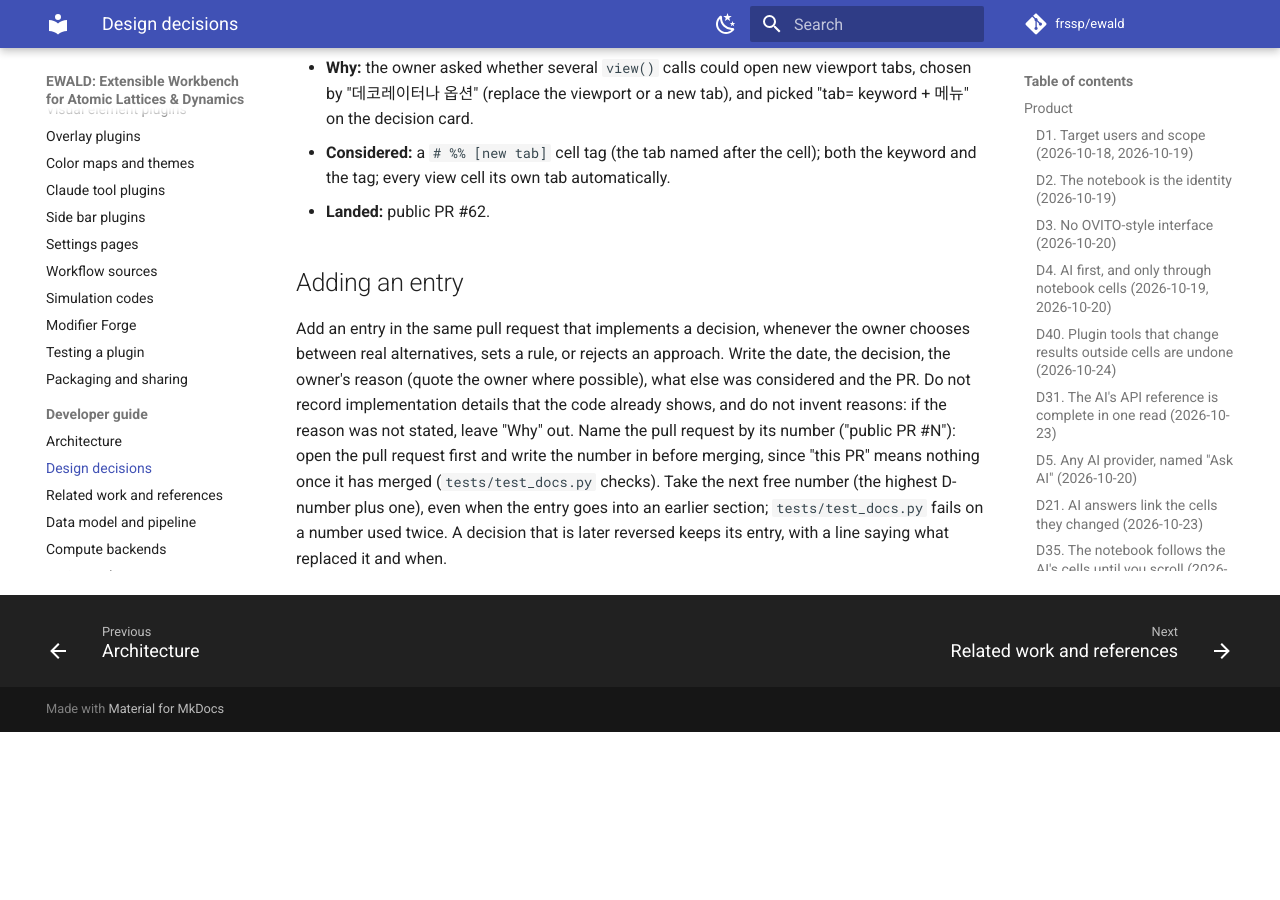
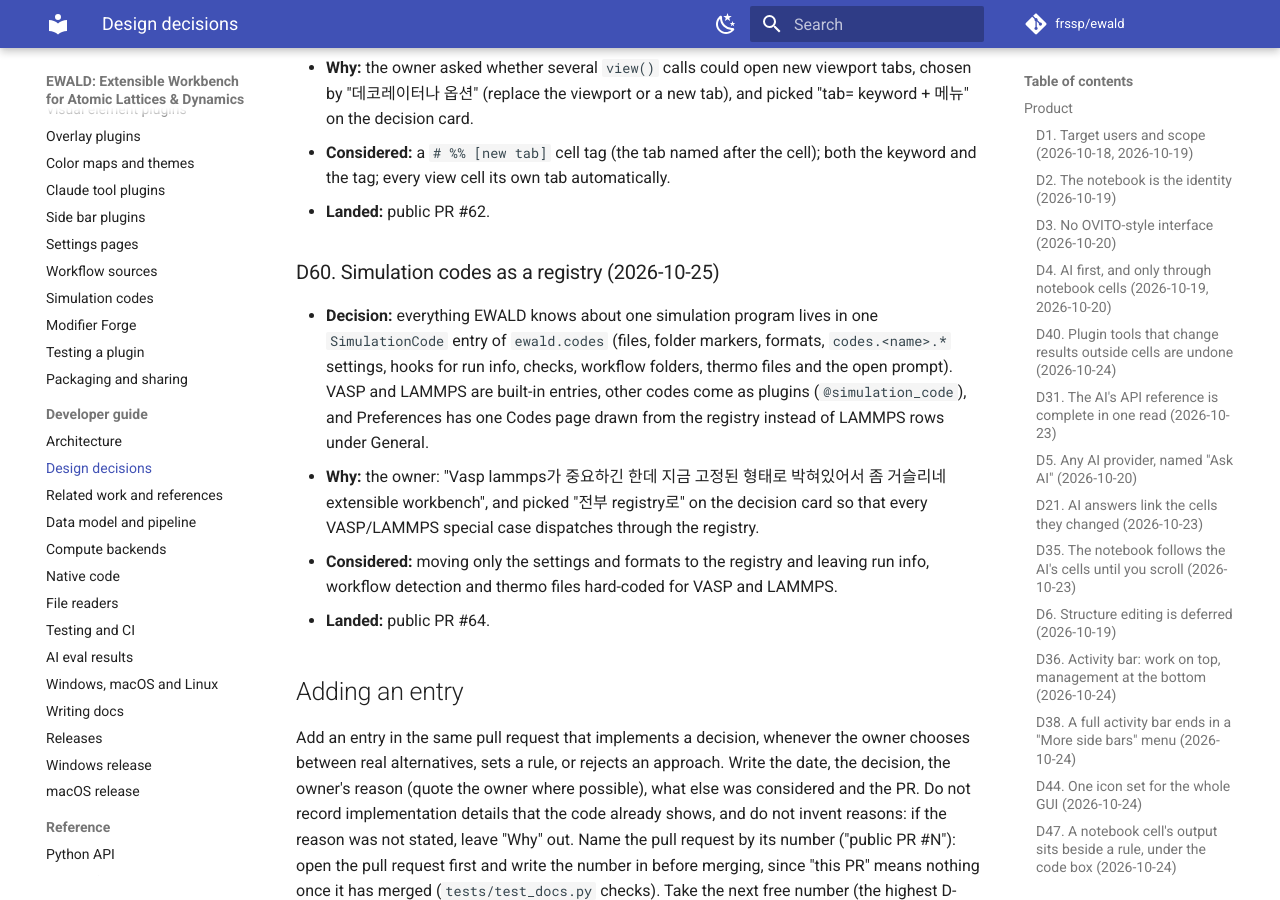
Before and after one commit to frssp/ewald, an MkDocs documentation site: the page built from docs/developer/decisions.md, in a window 1280 px wide and 900 px high, scrolled down 21447 px. Built offline with MkDocs 1.6.1 and Material for MkDocs 9.7.7, drawn with Linux system fonts in a browser that asks for light colours; comment, search, counter and statistics services are not loaded; before the commit the page ends 22179 px from its top, so only the background shows below that.

Commit message:
decisions: D60 simulation code registry (public PR #64)
Co-Authored-By: Claude Opus 5.5 (1M context) <noreply@anthropic.com>

```diff
--- a/docs/developer/decisions.md
+++ b/docs/developer/decisions.md
@@ -767,6 +767,20 @@ Pull request numbers up to #242 refer to the pre-publication repository, which i
   the tag; every view cell its own tab automatically.
 - **Landed:** public PR #62.
 
+### D60. Simulation codes as a registry (2026-10-25)
+
+- **Decision:** everything EWALD knows about one simulation program lives in one
+  `SimulationCode` entry of `ewald.codes` (files, folder markers, formats, `codes.<name>.*`
+  settings, hooks for run info, checks, workflow folders, thermo files and the open prompt).
+  VASP and LAMMPS are built-in entries, other codes come as plugins (`@simulation_code`), and
+  Preferences has one Codes page drawn from the registry instead of LAMMPS rows under General.
+- **Why:** the owner: "Vasp lammps가 중요하긴 한데 지금 고정된 형태로 박혀있어서 좀 거슬리네
+  extensible workbench", and picked "전부 registry로" on the decision card so that every
+  VASP/LAMMPS special case dispatches through the registry.
+- **Considered:** moving only the settings and formats to the registry and leaving run info,
+  workflow detection and thermo files hard-coded for VASP and LAMMPS.
+- **Landed:** public PR #64.
+
 ## Adding an entry
 
 Add an entry in the same pull request that implements a decision, whenever the owner chooses
```
